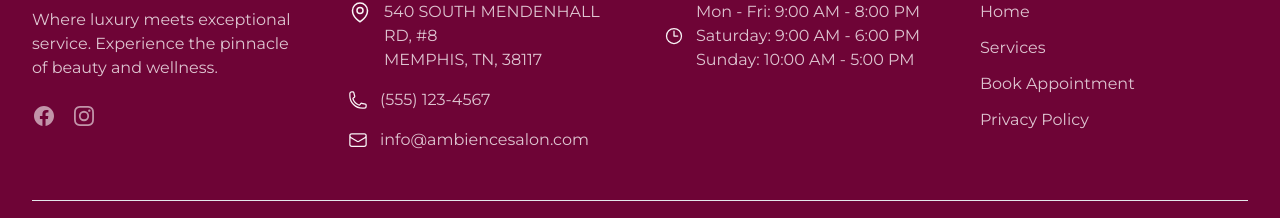
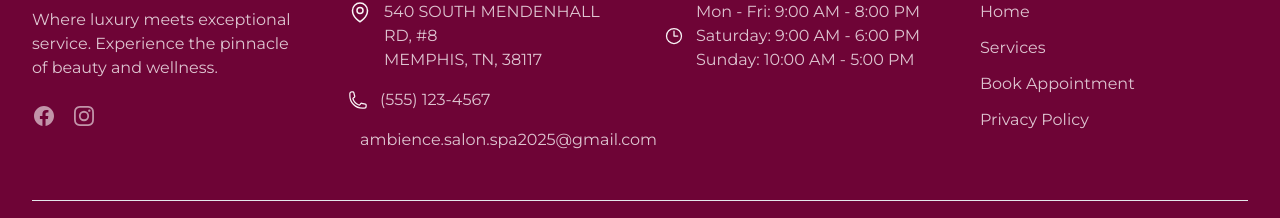
Before and after one commit to InshaManowar/ambience-spa-salon, a React (Vite) app: page / in a window 1280 px wide. Shown: the part 3935-4153 px from the top of the page. Built offline with nearby package versions, Linux system fonts and the light colour scheme; no server answers; the database is empty.

Commit message:
loader, images compressed

```diff
--- a/src/components/Footer.jsx
+++ b/src/components/Footer.jsx
@@ -67,7 +67,7 @@ const Footer = () => {
                   href="mailto:info@ambiencesalon.com"
                   className="text-beige-light/80 hover:text-beige-light transition-colors"
                 >
-                  info@ambiencesalon.com
+                  ambience.salon.spa2025@gmail.com
                 </a>
               </li>
             </ul>
```
